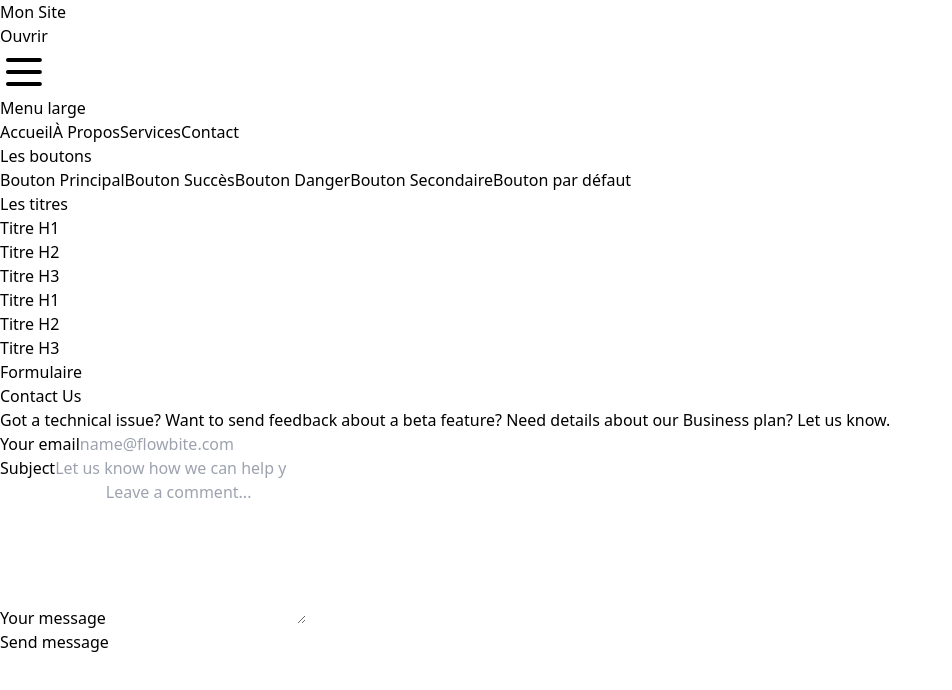
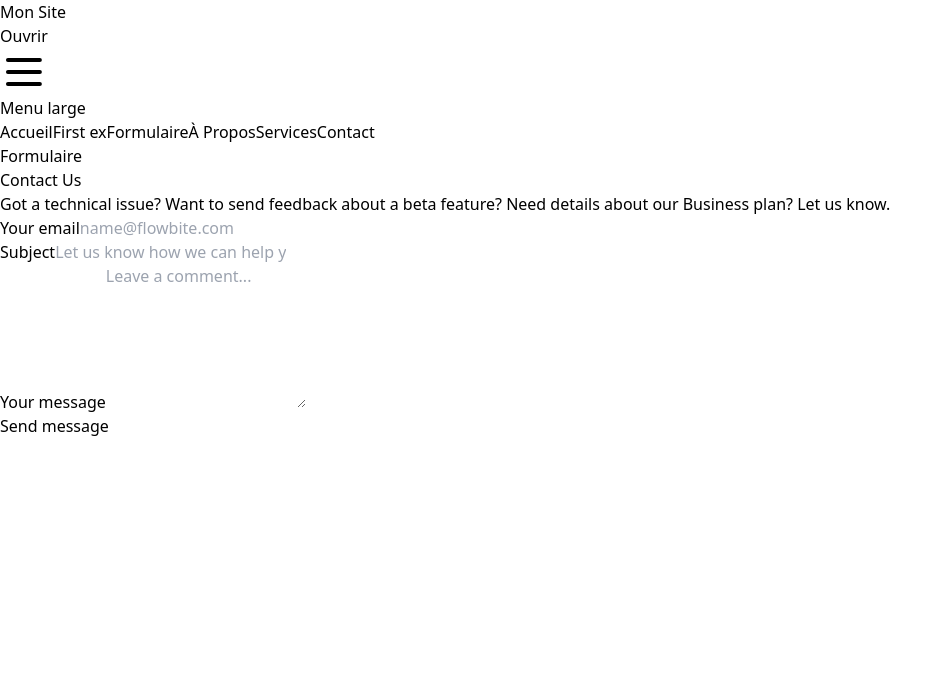
Before and after one commit to Aure6/ex-vue, a Vue app: page /form in a window 1280 px wide. Shown: the top 690 px of the page, without its empty margins (0-952 px from the left). Built offline with nearby package versions, Linux system fonts and the light colour scheme.

Commit message:
navbar fixed

```diff
--- a/src/App.vue
+++ b/src/App.vue
@@ -13,32 +13,5 @@ import ContactFormComponent from '/src/components/ContactFormComponent.vue'
     <!-- <img alt="Vue logo" class="logo" src="@/assets/logo.svg" width="125" height="125" /> -->
     <NavbarComponent />
   </header>
-  <div class="p-4">
-    <h2 class="text-5xl">Les boutons</h2>
-    <div>
-      <ButtonComponent type="primary">Bouton Principal</ButtonComponent>
-      <ButtonComponent type="success">Bouton Succès</ButtonComponent>
-      <ButtonComponent type="danger">Bouton Danger</ButtonComponent>
-      <ButtonComponent type="secondary">Bouton Secondaire</ButtonComponent>
-      <ButtonComponent>Bouton par défaut</ButtonComponent>
-    </div>
-    <div>
-      <h2 class="text-5xl">Les titres</h2>
-      <TitleComponent level="h1">Titre H1</TitleComponent>
-      <TitleComponent level="h2">Titre H2</TitleComponent>
-      <TitleComponent level="h3">Titre H3</TitleComponent>
-      <TitleComponent level="h4">Titre H1</TitleComponent>
-      <TitleComponent level="h5">Titre H2</TitleComponent>
-      <TitleComponent level="h6">Titre H3</TitleComponent>
-      <!-- Ajoutez d'autres instances avec différents niveaux au besoin -->
-
-    </div>
-
-    <h2 class="text-5xl">Formulaire</h2>
-    <ContactFormComponent>
-
-    </ContactFormComponent>
-
-  </div>
-  <!-- <RouterView /> -->
+  <RouterView />
 </template>
--- a/src/components/NavbarComponent.vue
+++ b/src/components/NavbarComponent.vue
@@ -10,6 +10,7 @@ const isOpen = ref(false)
 <template>
     <nav class="bg-gray-800 p-4">
         <div class="container mx-auto flex items-center justify-between">
+            <!-- <img alt="Vue logo" class="logo" src="@/assets/logo.svg" width="125" height="125" /> -->
             <router-link to="/" class="text-white text-lg font-bold">Mon Site</router-link>
             <div>
                 <!-- Mobile menu button -->
@@ -25,6 +26,8 @@ const isOpen = ref(false)
                 <ul v-if="isOpen" class="flex flex-col space-x-4 text-white md:hidden">
                     <h2>Menu mobile</h2>
                     <router-link to="/">Accueil</router-link>
+                    <router-link to="/firstex">First ex</router-link>
+                    <router-link to="/form">Formulaire</router-link>
                     <router-link to="/about">À Propos</router-link>
                     <router-link to="/services">Services</router-link>
                     <router-link to="/contact">Contact</router-link>
@@ -34,6 +37,8 @@ const isOpen = ref(false)
                 <ul v-else class="hidden md:flex space-x-4 text-white  md:visible ">
                     <h2>Menu large</h2>
                     <router-link to="/">Accueil</router-link>
+                    <router-link to="/firstex">First ex</router-link>
+                    <router-link to="/form">Formulaire</router-link>
                     <router-link to="/about">À Propos</router-link>
                     <router-link to="/services">Services</router-link>
                     <router-link to="/contact">Contact</router-link>
--- a/src/router/index.js
+++ b/src/router/index.js
@@ -1,23 +1,33 @@
-import { createRouter, createWebHistory } from 'vue-router'
-import HomeView from '../views/HomeView.vue'
+import { createRouter, createWebHistory } from "vue-router";
+import HomeView from "../views/HomeView.vue";
 
 const router = createRouter({
   history: createWebHistory(import.meta.env.BASE_URL),
   routes: [
+    // {
+    //   path: "/",
+    //   name: "home",
+    //   component: HomeView,
+    // },
     {
-      path: '/',
-      name: 'home',
-      component: HomeView
+      path: "/form",
+      name: "form",
+      component: () => import("../views/FormView.vue"),
     },
     {
-      path: '/about',
-      name: 'about',
+      path: "/firstex",
+      name: "firstex",
+      component: () => import("../views/FirstExView.vue"),
+    },
+    {
+      path: "/about",
+      name: "about",
       // route level code-splitting
       // this generates a separate chunk (About.[hash].js) for this route
       // which is lazy-loaded when the route is visited.
-      component: () => import('../views/AboutView.vue')
-    }
-  ]
-})
+      component: () => import("../views/AboutView.vue"),
+    },
+  ],
+});
 
-export default router
+export default router;
--- /dev/null
+++ b/src/views/FirstExView.vue
@@ -0,0 +1,34 @@
+<script setup>
+import { RouterLink, RouterView } from 'vue-router'
+// import HelloWorld from './components/HelloWorld.vue'
+import ButtonComponent from '/src/components/ButtonComponent.vue'
+import TitleComponent from '/src/components/TitleComponent.vue'
+import NavbarComponent from '/src/components/NavbarComponent.vue'
+import ContactFormComponent from '/src/components/ContactFormComponent.vue'
+
+</script>
+
+<template>
+    <div class="p-4">
+        <h2 class="text-5xl">Les boutons</h2>
+        <div>
+            <ButtonComponent type="primary">Bouton Principal</ButtonComponent>
+            <ButtonComponent type="success">Bouton Succès</ButtonComponent>
+            <ButtonComponent type="danger">Bouton Danger</ButtonComponent>
+            <ButtonComponent type="secondary">Bouton Secondaire</ButtonComponent>
+            <ButtonComponent>Bouton par défaut</ButtonComponent>
+        </div>
+        <div>
+            <h2 class="text-5xl">Les titres</h2>
+            <TitleComponent level="h1">Titre H1</TitleComponent>
+            <TitleComponent level="h2">Titre H2</TitleComponent>
+            <TitleComponent level="h3">Titre H3</TitleComponent>
+            <TitleComponent level="h4">Titre H1</TitleComponent>
+            <TitleComponent level="h5">Titre H2</TitleComponent>
+            <TitleComponent level="h6">Titre H3</TitleComponent>
+            <!-- Ajoutez d'autres instances avec différents niveaux au besoin -->
+
+        </div>
+
+    </div>
+</template>
--- /dev/null
+++ b/src/views/FormView.vue
@@ -0,0 +1,17 @@
+<script setup>
+import { RouterLink, RouterView } from 'vue-router'
+import NavbarComponent from '/src/components/NavbarComponent.vue'
+import ContactFormComponent from '/src/components/ContactFormComponent.vue'
+
+</script>
+
+<template>
+    <main class="p-4">
+        <h2 class="text-5xl">Formulaire</h2>
+        <ContactFormComponent>
+
+        </ContactFormComponent>
+
+    </main>
+    <!-- <RouterView /> -->
+</template>
```
